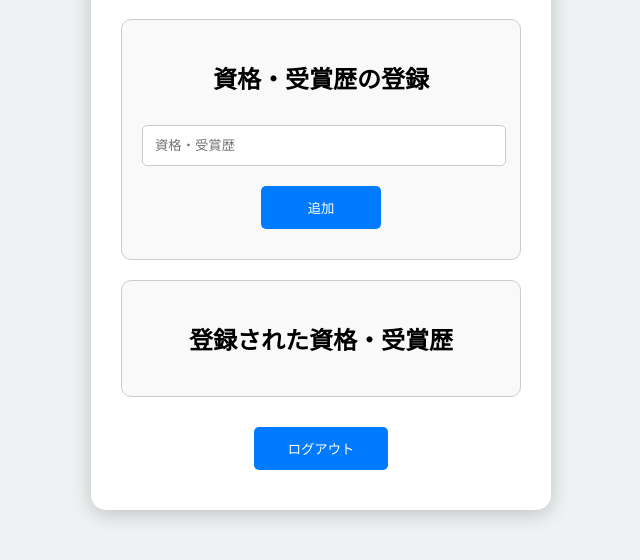
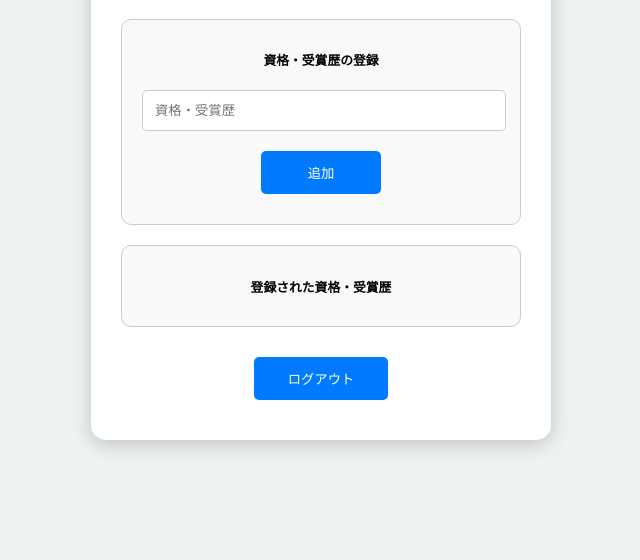
Before and after one commit to ysasaki1/popo1, a plain HTML site: page user.html in a window 1280 px wide. Shown: the part 128-688 px from the top of the page, without its empty margins (319-959 px from the left). Drawn offline with Linux system fonts and the light colour scheme; no server answers.

Commit message:
Update style.css

```diff
--- a/style.css
+++ b/style.css
@@ -23,8 +23,9 @@ body {
     text-align: center; /* セクション内のテキストを中央寄せ */
 }
 
-h1, h2 {
+h2 {
     text-align: center; /* 標題を中央寄せ */
+    font-size: 80%; /* 標題のサイズを20%小さくする */
 }
 
 input {
```
